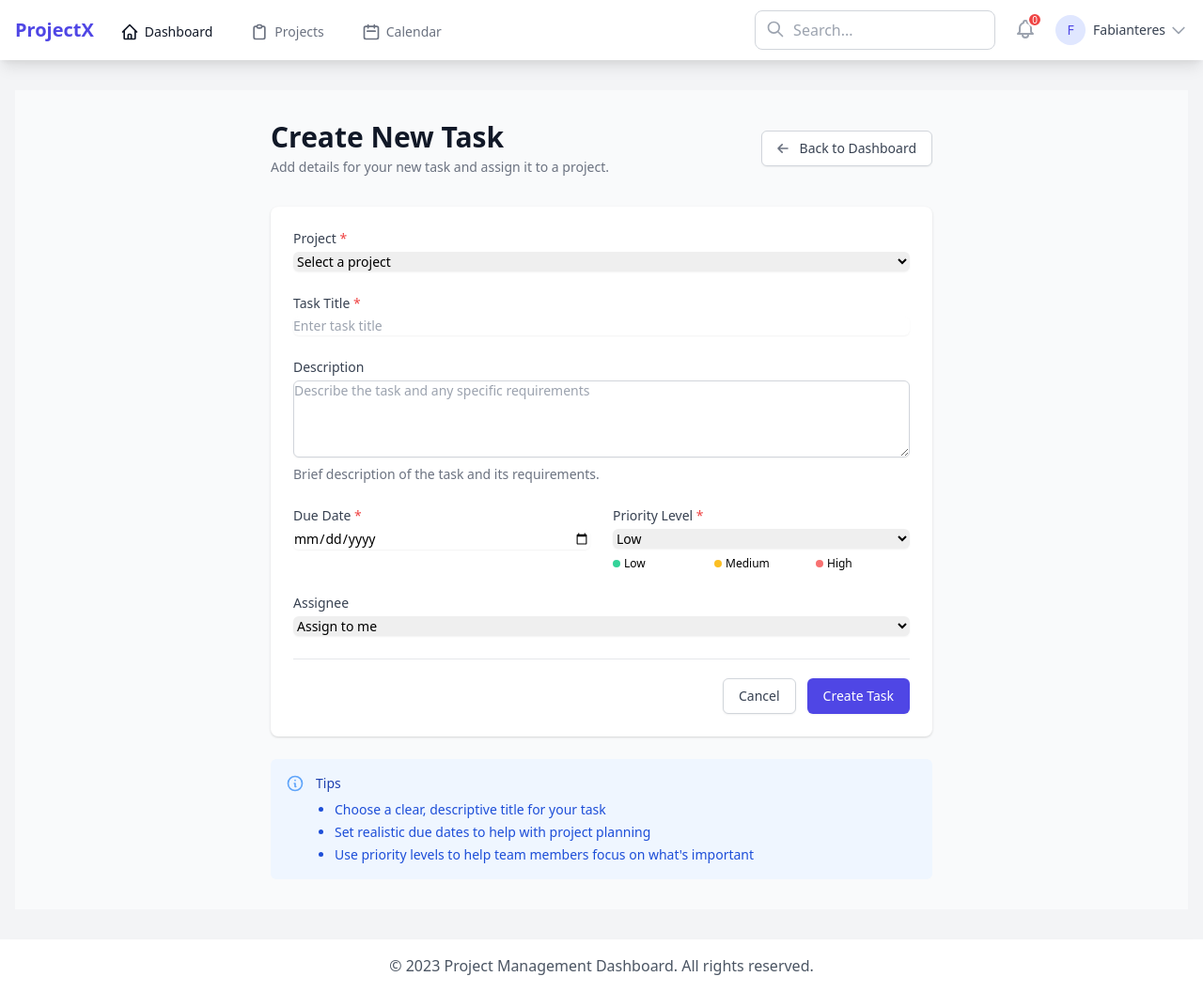
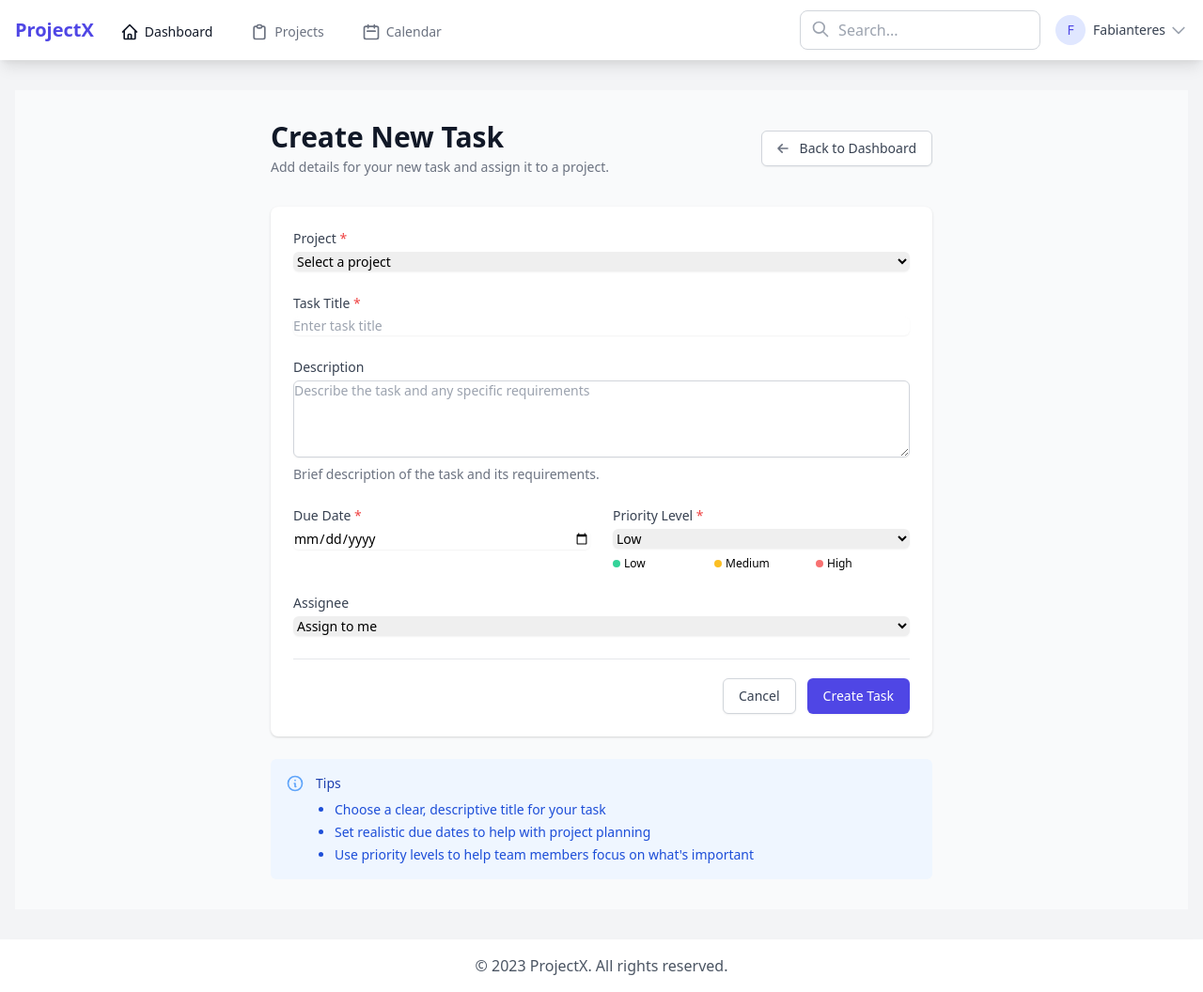
Before and after one commit to 612teres/projectX, a Flask app: page /task/new in a window 1280 px wide. Shown: the whole page at 94% size. Run offline with Flask 3, Linux system fonts and the light colour scheme; a user stored in the database is signed in; some libraries are stand-ins or nearby versions.

Commit message:
layout adjustments

```diff
--- a/app/templates/base.html
+++ b/app/templates/base.html
@@ -269,7 +269,7 @@
                 <div class="flex">
                     <div class="flex-shrink-0 flex items-center">
                         <a href="{{ url_for('main.dashboard') }}" class="text-xl font-bold text-indigo-600 hover:text-indigo-500 transition-colors">
-                            ProjectX
+                            <h1>ProjectX</h1>
                         </a>
                     </div>
                     {% if current_user.is_authenticated %}
@@ -315,7 +315,7 @@
                         </div>
                     </div>
 
-                    <!-- Notifications Dropdown -->
+                    <!-- Notifications Dropdown
                     <div class="relative">
                         <button type="button"
                                 id="notifications-menu-button"
@@ -329,31 +329,29 @@
                             <span id="notification-badge" class="notification-badge hidden">0</span>
                         </button>
 
-                        <!-- Notifications dropdown -->
                         <div id="notifications-dropdown"
                             class="dropdown-transition dropdown-enter origin-top-right absolute right-0 mt-2 w-96 rounded-md shadow-lg bg-white ring-1 ring-black ring-opacity-5 hidden"
                             role="menu"
                             aria-orientation="vertical"
                             aria-labelledby="notifications-menu-button">
                             <div class="py-2">
-                                <!-- Header -->
                                 <div class="px-4 py-2 border-b border-gray-100 flex justify-between items-center">
                                     <h3 class="text-sm font-semibold text-gray-900">Notifications</h3>
                                     <button id="mark-all-read" class="text-sm text-indigo-600 hover:text-indigo-500">Mark all as read</button>
                                 </div>
 
-                                <!-- Notifications list -->
                                 <div id="notifications-list" class="max-h-96 overflow-y-auto">
-                                    <!-- Notifications will be dynamically inserted here -->
+
                                 </div>
 
-                                <!-- Footer -->
+
                                 <div class="px-4 py-2 border-t border-gray-100 text-center">
                                     <a href="#" class="text-sm text-gray-500 hover:text-gray-700">View all notifications</a>
                                 </div>
                             </div>
                         </div>
-                    </div>
+                    </div> -->
+
                     <!-- Profile Dropdown -->
                     <div class="ml-3 relative">
                         <div>
@@ -511,7 +509,7 @@
 
     <footer class="bg-white shadow-lg mt-auto">
         <div class="max-w-7xl mx-auto py-4 px-4">
-            <p class="text-center text-gray-600">© 2023 Project Management Dashboard. All rights reserved.</p>
+            <p class="text-center text-gray-600">© 2023 ProjectX. All rights reserved.</p>
         </div>
     </footer>
 
--- a/app/templates/task_form.html
+++ b/app/templates/task_form.html
@@ -15,7 +15,7 @@
             </div>
             <div class="mt-4 flex md:mt-0 md:ml-4">
                 <a href="{{ url_for('main.dashboard') }}"
-                   class="inline-flex items-center px-4 py-2 border border-gray-300 rounded-md shadow-sm text-sm font-medium text-gray-700 bg-white hover:bg-gray-50 focus:outline-none focus:ring-2 focus:ring-offset-2 focus:ring-indigo-500">
+                    class="inline-flex items-center px-4 py-2 border border-gray-300 rounded-md shadow-sm text-sm font-medium text-gray-700 bg-white hover:bg-gray-50 focus:outline-none focus:ring-2 focus:ring-offset-2 focus:ring-indigo-500">
                     <svg class="-ml-1 mr-2 h-5 w-5 text-gray-500" fill="none" stroke="currentColor" viewBox="0 0 24 24">
                         <path stroke-linecap="round" stroke-linejoin="round" stroke-width="2" d="M11 17l-5-5m0 0l5-5m-5 5h12" />
                     </svg>
```
Also changed, not shown: README.md, vercel.json (added). Lines whose indentation alone changed are shown as unchanged.
